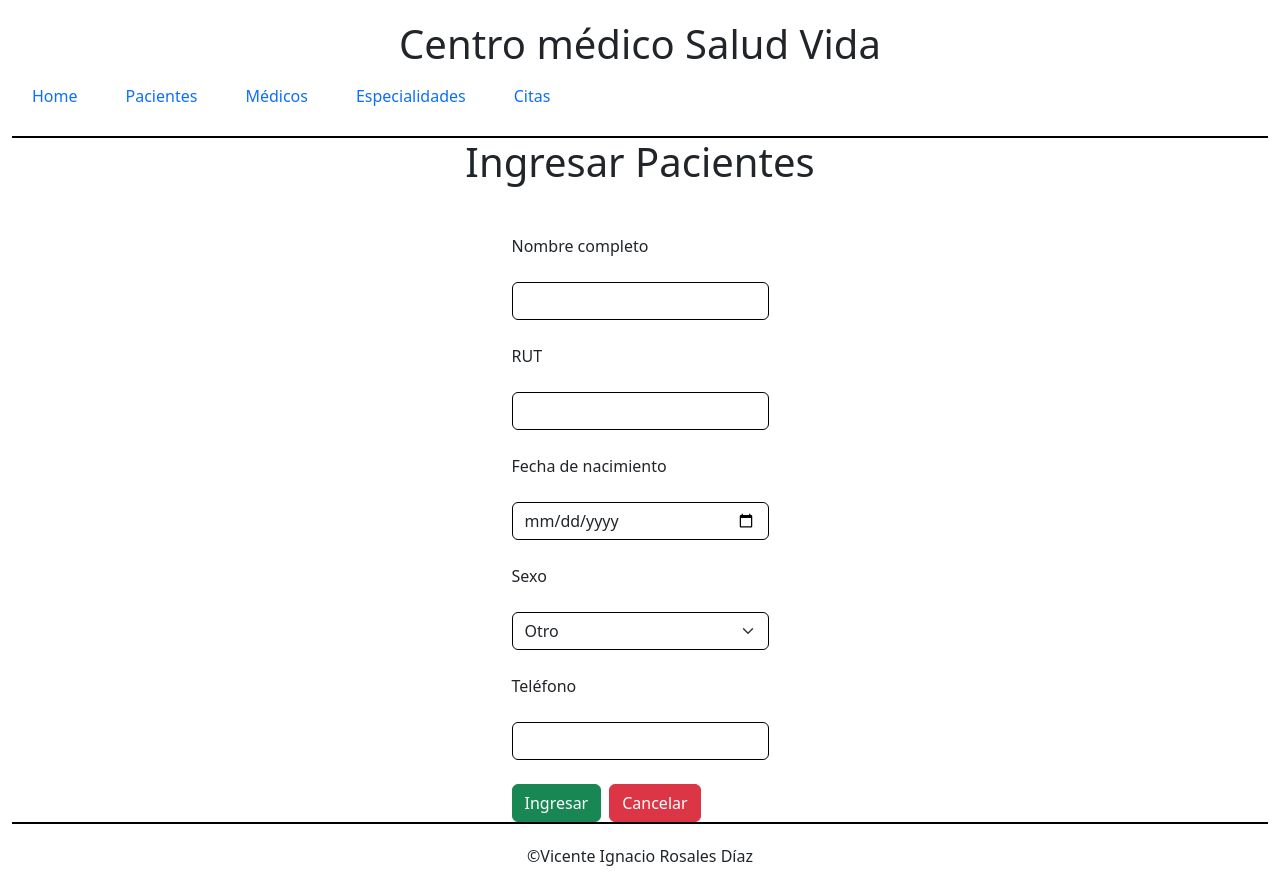
After one commit to wvvicho/CRUD-Centro-m-dico, a Django app: page /crear_paciente/ in a window 1280 px wide. The commit adds this page. Run offline with Django 4.2, Linux system fonts and the light colour scheme.

Commit message:
Agregado CRUD de pacientes

```diff
--- a/CentroMedico/forms.py
+++ b/CentroMedico/forms.py
@@ -20,3 +20,15 @@ class FormMedico (forms.ModelForm):
             'correo': forms.EmailInput(attrs={'class':'form-control border-black w-60'}),
             'telefono': forms.TextInput(attrs={'class':'form-control border-black w-60'}),
         }
+
+class FormPaciente (forms.ModelForm):
+    class Meta:
+        model = Paciente
+        fields = ['nombre_completo', 'rut', 'fecha_nacimiento', 'sexo', 'telefono']
+        widgets = {
+            'nombre_completo' : forms.TextInput(attrs={'class':'form-control border-black w-60'}),
+            'rut' : forms.TextInput(attrs={'class':'form-control border-black w-60'}),
+            'fecha_nacimiento' : forms.DateInput(attrs={'class':'form-control border-black w-60', 'type':'date'}),
+            'sexo' : forms.Select(attrs={'class':'form-select border-black w-60'}),
+            'telefono' : forms.TextInput(attrs={'class':'form-control border-black w-60'}),
+        }
--- a/CentroMedico/models.py
+++ b/CentroMedico/models.py
@@ -18,10 +18,21 @@ class Medico (models.Model):
         return f"Médico: {self.nombre_completo}, Especialidad: {self.especialidad}"
 
 class Paciente (models.Model):
+
+    Masculino = 'M'
+    Femenino = 'F'
+    Otro = 'O'
+
+    opciones_sexo = [
+        (Masculino, 'Masculino'),
+        (Femenino, 'Femenino'),
+        (Otro, 'Otro'),
+    ]
+
     nombre_completo = models.CharField(max_length=70)
     rut = models.CharField(unique=True, max_length=10)
     fecha_nacimiento = models.DateField(null=False, blank=False)
-    sexo = models.CharField(max_length=1)
+    sexo = models.CharField(max_length=1, choices=opciones_sexo, default=Otro)
     telefono = models.CharField(max_length=15, null=True, blank=True)
 
     def __str__(self):
--- a/CentroMedico/views.py
+++ b/CentroMedico/views.py
@@ -2,7 +2,7 @@ from django.shortcuts import render
 from django.urls import reverse_lazy
 from django.contrib import messages
 from django.views.generic import ListView, CreateView, UpdateView, DeleteView
-from .forms import FormEspecialidad, FormMedico
+from .forms import FormEspecialidad, FormMedico, FormPaciente
 from .models import Especialidad, Medico, Paciente
 
 # Create your views here.
@@ -88,3 +88,40 @@ class ActualizarMedicos(UpdateView):
     def form_valid(self, form):
         messages.success(self.request, "Médico actualizado con éxito!")
         return super().form_valid(form)
+
+
+#CRUD de Paciente
+
+class ListarPacientes (ListView):
+    model = Paciente
+    template_name = 'listar_pacientes.html'
+    context_object_name = 'pacientes'
+
+class CrearPacientes (CreateView):
+    model = Paciente
+    form_class = FormPaciente
+    template_name = 'form_pacientes.html'
+    success_url = reverse_lazy('listar_pacientes')
+
+    def form_valid(self, form):
+        messages.success(self.request, "Paciente ingresado con éxito!")
+        return super().form_valid(form)
+
+class EliminarPacientes (DeleteView):
+    model = Paciente
+    template_name = 'confirmar_eliminar.html'
+    success_url = reverse_lazy('listar_pacientes')
+
+    def form_valid(self, form):
+        messages.success(self.request, "Paciente eliminado con éxito!")
+        return super().form_valid(form)
+
+class ActualizarPaciente (UpdateView):
+    model = Paciente
+    form_class = FormPaciente
+    template_name = 'form_pacientes.html'
+    success_url = reverse_lazy('listar_pacientes')
+
+    def form_valid(self, form):
+        messages.success(self.request, "Paciente actualizado con éxito!")
+        return super().form_valid(form)
--- a/SaludVida/templates/base.html
+++ b/SaludVida/templates/base.html
@@ -38,7 +38,7 @@
         <nav class="navbar">
             <ul class="d-flex navbar-nav flex-row gap-5">
                 <li class="nav-item"><a href="/" class="text-decoration-none">Home</a></li>
-                <li class="nav-item"><a href="" class="text-decoration-none">Pacientes</a></li>
+                <li class="nav-item"><a href="{% url 'listar_pacientes' %}" class="text-decoration-none">Pacientes</a></li>
                 <li class="nav-item"><a href="{% url 'listar_medicos' %}" class="text-decoration-none">Médicos</a></li>
                 <li class="nav-item"><a href="{% url 'listar_especialidades' %}" class="text-decoration-none">Especialidades</a></li>
                 <li class="nav-item"><a href="" class="text-decoration-none">Citas</a></li>
--- /dev/null
+++ b/SaludVida/templates/form_pacientes.html
@@ -0,0 +1,23 @@
+{% extends "base.html" %}
+{% block contenido %}
+    <div class="d-flex flex-column text-start align-items-center">
+        <h1 class="mb-4">Ingresar Pacientes</h1>
+        <form method="post">
+            {% csrf_token %}
+            <label class="form-label mb-4 mt-4">Nombre completo</label>
+            {{ form.nombre_completo }}
+            <label class="form-label mb-4 mt-4">RUT</label>
+            {{ form.rut }}
+            <label class="form-label mb-4 mt-4">Fecha de nacimiento</label>
+            {{ form.fecha_nacimiento }}
+            <label class="form-label mb-4 mt-4">Sexo</label>
+            {{ form.sexo }}
+            <label class="form-label mb-4 mt-4">Teléfono</label>
+            {{ form.telefono }}
+            <div class=" d-flex flex-row gap-2 w-50 text-center">
+                <button class="btn btn-success mt-4" type="submit">Ingresar</button>
+                <a href="{% url 'listar_pacientes' %}" class="btn btn-danger mt-4">Cancelar</a>
+            </div>
+        </form>
+    </div>
+{% endblock %}
--- a/SaludVida/urls.py
+++ b/SaludVida/urls.py
@@ -35,4 +35,10 @@ urlpatterns = [
     path('crear_medico/',cen.CrearMedicos.as_view(), name='crear_medico' ),
     path('eliminar_medico/<int:pk>', cen.EliminarMedicos.as_view(), name='eliminar_medico'),
     path('actualizar_medico/<int:pk>', cen.ActualizarMedicos.as_view(), name='actualizar_medico'),
+
+    #Paciente
+    path('listar_pacientes/', cen.ListarPacientes.as_view(), name='listar_pacientes'),
+    path('crear_paciente/', cen.CrearPacientes.as_view(), name='crear_paciente'),
+    path('eliminar_paciente/<int:pk>', cen.EliminarPacientes.as_view(), name='eliminar_paciente'),
+    path('actualizar_paciente/<int:pk>', cen.ActualizarPaciente.as_view(), name='actualizar_paciente'),
 ]
```
Also changed, not shown: SaludVida/templates/listar_pacientes.html (added, +52 -0 lines), CentroMedico/migrations/0002_alter_paciente_sexo.py (added).
